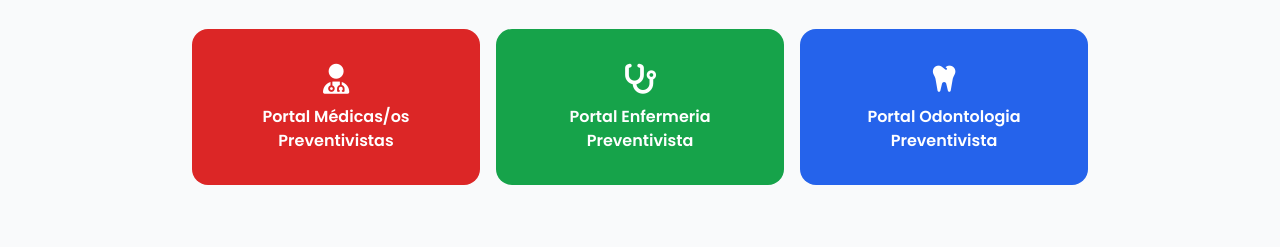
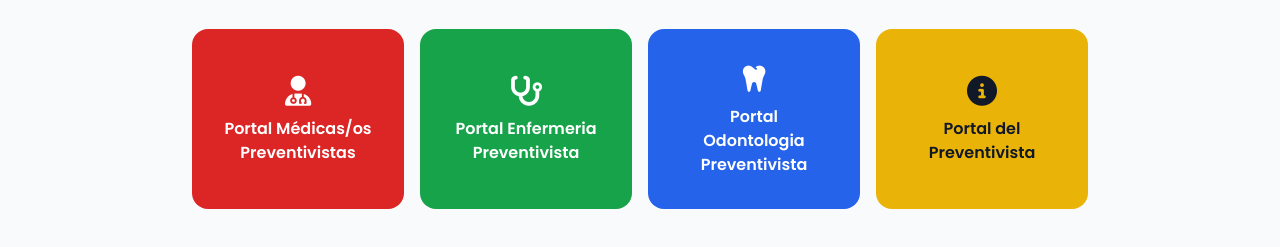
Before and after one commit to PabloRios80/lavedad, a website: page public/index.html in a window 1280 px wide. Shown: the part 287-534 px from the top of the page. Drawn offline with nearby package versions, Linux system fonts and the light colour scheme.

Commit message:
boton preventivistas

```diff
--- a/public/index.html
+++ b/public/index.html
@@ -42,6 +42,12 @@
                 <i class="fas fa-tooth text-3xl mb-2"></i>
                 <span class="font-semibold">Portal Odontologia Preventivista</span>
             </a>
+
+            <a id="preventivista-info-btn" href="https://ppdt-preventivistas.onrender.com"
+                class="portal-btn bg-yellow-500 hover:bg-yellow-600 text-gray-900 flex-1 min-w-[200px]">
+                <i class="fas fa-info-circle text-3xl mb-2"></i>
+                <span class="font-semibold">Portal del Preventivista</span>
+            </a>
         </div>
     </main>
     <style>
```
